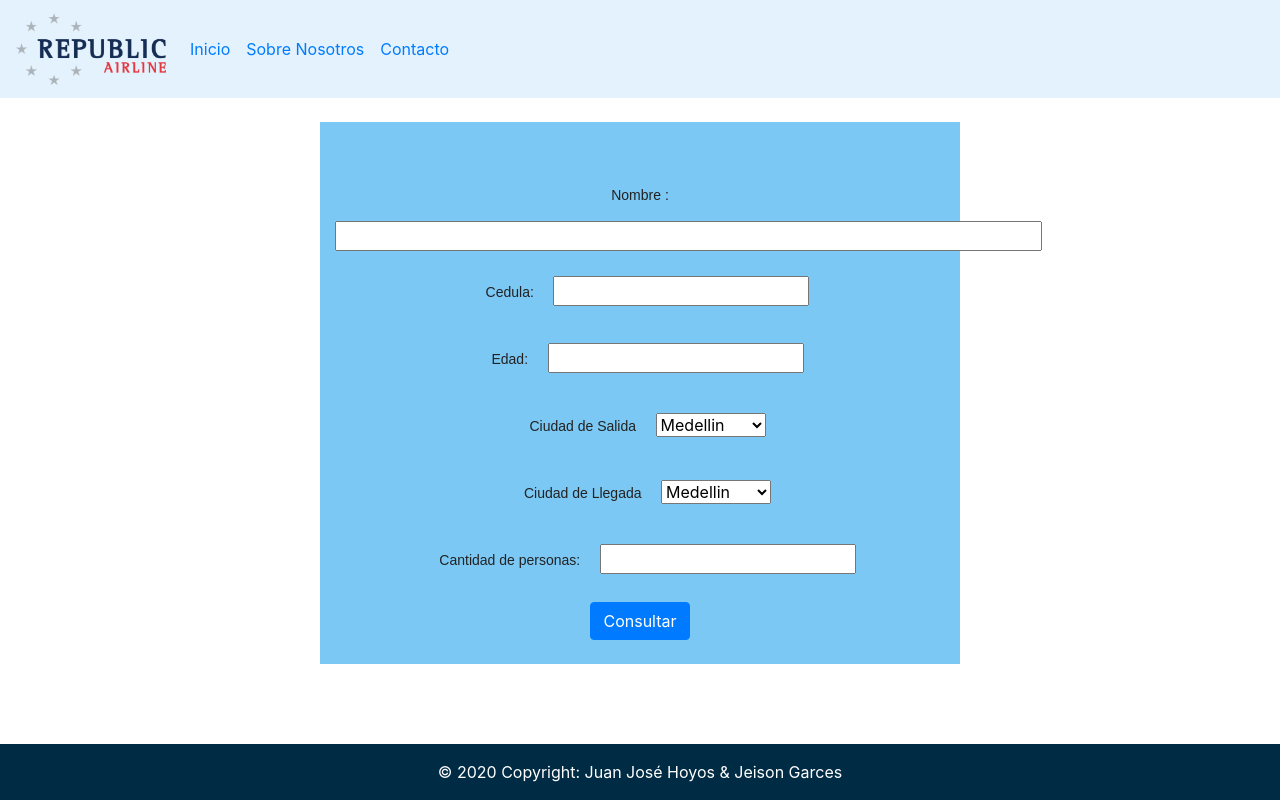
After one commit to 2203juan/FlightAssignment, a Flask app: page /reserva in a window 1280 px wide. The commit adds this page. Run offline with Flask 2, Linux system fonts and the light colour scheme; some libraries are stand-ins or nearby versions.

Commit message:
booking version

```diff
--- a/forms.py
+++ b/forms.py
@@ -1,5 +1,5 @@
 from flask_wtf import FlaskForm
-from wtforms import StringField, SubmitField, IntegerField, RadioField
+from wtforms import StringField, SubmitField, IntegerField, RadioField, SelectField
 from wtforms.validators import DataRequired, Length,NumberRange,ValidationError
 
 
@@ -64,3 +64,12 @@ class numeroVueloForm(FlaskForm):
 class idPilotoForm(FlaskForm):
 	idPiloto = IntegerField('Id piloto:', validators = [nroVueloCheck] )
 	submit = SubmitField('Consultar')
+
+class buyForm(FlaskForm):
+	nombre = StringField('Nombre :', validators = [DataRequired(), Length(max=64)])
+	cedula = IntegerField('Cedula:', validators = [cedulaCheck] )
+	edad = IntegerField('Edad:', validators = [edadCheck] )
+	ciudadA = SelectField(u'Ciudad de Salida', choices=[(1, 'Medellin'), (2, 'Bogota'), (3, 'Cali'), (4, 'San Andrés'), (5, 'Cartagena')])
+	ciudadB = SelectField(u'Ciudad de Llegada', choices=[(1, 'Medellin'), (2, 'Bogota'), (3, 'Cali'), (4, 'San Andrés'), (5, 'Cartagena')])
+	cantidadPersonas = IntegerField('Cantidad de personas:', validators = [edadCheck] )
+	submit = SubmitField('Consultar')
--- a/template.py
+++ b/template.py
@@ -8,7 +8,7 @@ import vuelo as v
 import persona as p
 import DB as db
 import login as lg
-import time
+
 
 infoVuelo = list()
 infoPasajeros = list()
@@ -191,6 +191,54 @@ def login():
 def about():
 	return render_template('sobre_nosotros.html')
 
+@app.route('/reserva',methods = ['GET', 'POST'])
+def reserva():
+	form = forms.buyForm()
+	if form.validate_on_submit():
+
+		ciudades = {"1":'Medellin', "2":'Bogota',"3":'Cali',"4":'San Andrés',"5":'Cartagena'}
+		nombre = form.nombre.data
+		cedula = form.cedula.data
+		edad = form.edad.data
+		ciudadA = form.ciudadA.data
+		ciudadB = form.ciudadB.data
+		cantidadPersonas = form.cantidadPersonas.data
+
+		monto_base = 300000
+		descuento = 0
+
+
+		if ciudadA == "1" or ciudadA == "2" or ciudadA == "3":
+			descuento += 0.2# si la ciudad de salida es Medellin,Bogota o Cali se descuenta un 20%
+
+		if  1<= edad <= 5:
+			descuento += 0.6
+
+		if 5 < edad <= 10:
+			descuento += 0.3
+
+		if  10 < edad	<= 18:
+			descuento += 0.2
+
+
+		monto_por_persona = monto_base*(1-descuento)
+
+		if cantidadPersonas > 3:
+			monto_por_persona = monto_por_persona*(1-0.1)
+
+		montoTotal = cantidadPersonas*monto_por_persona
+
+		montoTotal  = "${:,.2f}".format(montoTotal)
+
+
+
+		items = {"Nombre": nombre,"Cedula": cedula, "Edad": edad,"Ciudad de Salida":ciudades[ciudadA],"Ciudad de Llegada":ciudades[ciudadB],"Nro Personas": cantidadPersonas,"Monto Reserva": montoTotal}
+
+		print(items)
+		return render_template("confirmacion.html", result = items)
+
+	return render_template("reserva.html", form = form)
+
 
 def main():
 	app.run(debug = True, port = 8000)
--- a/templates/base/base.html
+++ b/templates/base/base.html
@@ -22,7 +22,7 @@
 	  <!-- Links -->
 	  <ul class="navbar-nav">
 	    <li class="nav-item">
-	      <a class="nav-link" href="/">Inicio</a>
+	      <a class="nav-link" href="/	">Inicio</a>
 	    </li>
 	    <li class="nav-item">
 	      <a class="nav-link" href="/about">Sobre Nosotros</a>
--- /dev/null
+++ b/templates/reserva.html
@@ -0,0 +1,62 @@
+{% extends 'base/base.html' %}
+{% block content %}
+	<br>
+	<div class="container pintamelo">
+		<form action="" method="post" novalidate>
+			{{ form.hidden_tag() }}
+			<br><br>
+			<div class="form-group">
+	            {{ form.nombre.label }}
+	            {{ form.nombre(size=64) }}<br>
+	            {% for error in form.nombre.errors %}
+	            <span style="color: red;">{{ error }}</span>
+	            {% endfor %}
+		    </div>
+
+		    <div class="form-group">
+	            {{ form.cedula.label }}
+	            {{ form.cedula(size=64) }}<br>
+	            {% for error in form.cedula.errors %}
+	            <span style="color: red;">{{ error }}</span>
+	            {% endfor %}
+		    </div>
+
+		    <div class="form-group">
+	            {{ form.edad.label }}
+	            {{ form.edad(size=64) }}<br>
+	            {% for error in form.edad.errors %}
+	            <span style="color: red;">{{ error }}</span>
+	            {% endfor %}
+		    </div>
+
+		    <div class="form-group">
+	            {{ form.ciudadA.label }}
+	            {{ form.ciudadA(size= 1) }}<br>
+	            {% for error in form.ciudadA.errors %}
+	            <span style="color: red;">{{ error }}</span>
+	            {% endfor %}
+
+		    </div>
+		    <div class="form-group">
+	            {{ form.ciudadB.label }}
+	            {{ form.ciudadB(size=1) }}<br>
+	            {% for error in form.ciudadB.errors %}
+	            <span style="color: red;">{{ error }}</span>
+	            {% endfor %}
+		    </div>
+		    <div class="form-group">
+	            {{ form.cantidadPersonas.label }}
+	            {{ form.cantidadPersonas(size=64) }}<br>
+	            {% for error in form.cantidadPersonas.errors %}
+	            <span style="color: red;">{{ error }}</span>
+	            {% endfor %}
+		    </div>
+
+		   	<div>
+				{{ form.submit(class_ = "btn btn-primary") }}<br><br>
+		     </div>
+		</form>
+	</div>
+
+	<br><br><br><br><br>
+{% endblock %}
```
Also changed, not shown: templates/confirmacion.html (added, +23 -0 lines), templates/index.html (+5 -4 lines), fly.db.
